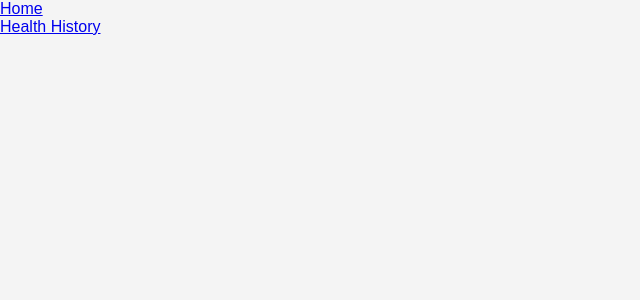
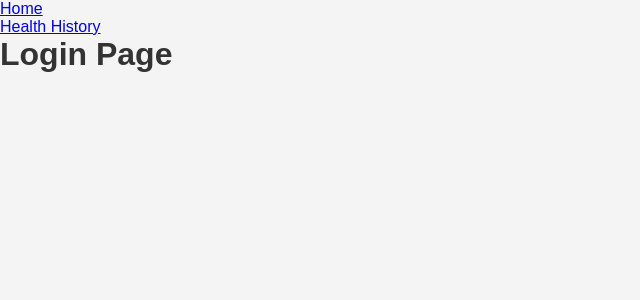
Before and after one commit to INFO-5139-MasseuseWebsite/MasseuseWebsite, a React (Vite) app: page /login in a window 1280 px wide. Before the commit this address had no page. Shown: the top 300 px of the page, without its empty margins (0-640 px from the left). Built offline with nearby package versions, Linux system fonts and the light colour scheme.

Commit message:
Add login page and set up routing

```diff
--- a/src/App.jsx
+++ b/src/App.jsx
@@ -11,6 +11,7 @@ import HealthHistory from './HealthHistory';
 // import './HealthHistory.css';
 import Links from './Links';
 import CSSLoader from './CSSLoader';
+import Login from './Login';
 
 // function App() {
 //   return (
@@ -34,9 +35,10 @@ function App() {
 			<div>
 				<Links />
 
-
 				<Routes>
-          <Route path="/" element={
+					<Route
+						path="/"
+						element={
 							<>
 								<Header />
 								<HeroVideo />
@@ -45,14 +47,14 @@ function App() {
 								<MapSection />
 								<Footer />
 							</>
-          } />
+						}
+					/>
 					<Route path="/health-history" element={<HealthHistory />} />
+					<Route path="/login" element={<Login />} />
 				</Routes>
 			</div>
 		</Router>
 	);
 }
 
-
-
 export default App;
--- /dev/null
+++ b/src/Login.jsx
@@ -0,0 +1,11 @@
+import React, { useState } from 'react';
+
+const Login = () => {
+	return (
+		<div className="login-page">
+			<h1>Login Page</h1>
+		</div>
+	);
+};
+
+export default Login;
--- a/src/components/Header.jsx
+++ b/src/components/Header.jsx
@@ -1,5 +1,6 @@
 import React from 'react';
 import Logo from '../assets/logo/LogoCMTO.svg';
+import { Link } from 'react-router-dom';
 
 const Header = () => {
 	return (
@@ -9,7 +10,9 @@ const Header = () => {
 			</div>
 			<nav className="navbar">
 				<ul>
-          <li><a href="index.html">Home</a></li>
+					<li>
+						<a href="index.html">Home</a>
+					</li>
 					<li className="dropdown">
 						<a href="#explore-section">Treatments</a>
 						<div className="dropdown-content">
@@ -23,9 +26,15 @@ const Header = () => {
 							<a href="#">Hands / Feet</a>
 						</div>
 					</li>
-          <li><a href="#map-section">Hours/Location</a></li>
-          <li><a href="#">About Us</a></li>
-          <li><a href="#">Login</a></li>
+					<li>
+						<a href="#map-section">Hours/Location</a>
+					</li>
+					<li>
+						<a href="#">About Us</a>
+					</li>
+					<li>
+						<Link to="/login">Login</Link>
+					</li>
 				</ul>
 			</nav>
 		</header>
```
Also changed, not shown: 1 other file (tests, documents, lock files or other folders). Lines whose indentation alone changed are shown as unchanged.
